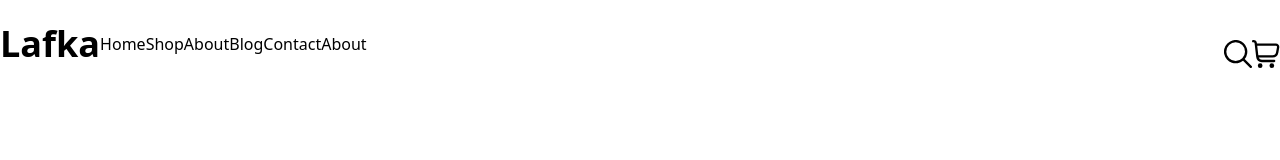
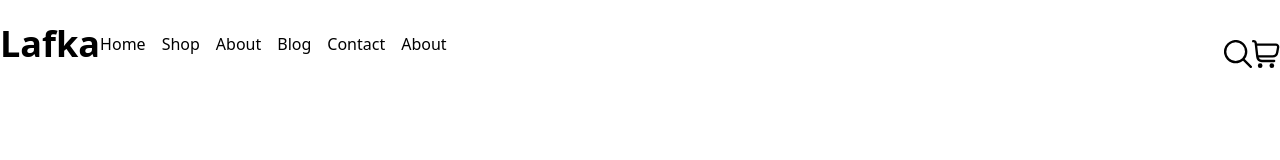
Before and after one commit to Perch001/e-commerce-story, a React (Vite) app: page / in a window 1280 px wide. Shown: the top 160 px of the page. Built offline with nearby package versions, Linux system fonts and the light colour scheme; no server answers.

Commit message:
create route

```diff
--- a/src/App.jsx
+++ b/src/App.jsx
@@ -6,6 +6,7 @@ import SideBar from "./components/products/SideBar.jsx";
 import {fetchProductsCategories} from "./store/categoriesSlice.js";
 import ProductItem from "./components/products/ProductItem.jsx";
 import HomePage from "./components/pages/HomePage.jsx";
+import AppRoute from "./components/AppRoute.jsx";
 
 function App() {
   const dispatch = useDispatch();
@@ -13,9 +14,10 @@ function App() {
       dispatch(fetchProducts())
       dispatch(fetchProductsCategories())
   }, [dispatch]);
+  const selectUser = false
   return (
     <>
-        <HomePage />
+        <AppRoute />
         {/*<ProductItem />*/}
         {/*<div className="flex">*/}
         {/*    <SideBar />*/}
--- /dev/null
+++ b/src/components/AppRoute.jsx
@@ -0,0 +1,32 @@
+import React from 'react';
+import {privateRoute, publicRoute} from "./routes/index.js";
+import {Route, Routes} from "react-router-dom";
+
+const AppRoute = () => {
+    const selectUser = true;
+    return (
+        <>
+            <Routes>
+                {selectUser
+                    ? privateRoute.map(route => (
+                        <Route
+                            key={route.path}
+                            path={route.path}
+                            element={<route.component />}
+                        />
+                    ))
+                    : publicRoute.map(route => (
+                        <Route
+                            key={route.path}
+                            path={route.path}
+                            element={<route.component />}
+                        />
+                    ))
+                }
+            </Routes>
+
+        </>
+    );
+};
+
+export default AppRoute;
--- /dev/null
+++ b/src/components/pages/Auth/LoginPage.jsx
@@ -0,0 +1,13 @@
+import React from 'react';
+
+const LoginPage = () => {
+    return (
+        <div>
+            Hello
+            Login
+            Password
+        </div>
+    );
+};
+
+export default LoginPage;
--- a/src/components/pages/NavBar.jsx
+++ b/src/components/pages/NavBar.jsx
@@ -9,12 +9,12 @@ const NavBar = () => {
                     <div className="flex items-center">
                         <h1 className="text-4xl font-bold">Lafka</h1>
                         <div>
-                            <a href="/">Home</a>
-                            <a href="/">Shop</a>
-                            <a href="/">About</a>
-                            <a href="/">Blog</a>
-                            <a href="/">Contact</a>
-                            <a href="/">About</a>
+                            <a href="/" className="mr-4">Home</a>
+                            <a href="/" className="mr-4">Shop</a>
+                            <a href="/" className="mr-4">About</a>
+                            <a href="/" className="mr-4">Blog</a>
+                            <a href="/" className="mr-4">Contact</a>
+                            <a href="/" className="mr-4">About</a>
                         </div>
                     </div>
                     <div className="flex justify-center mt-5">
--- /dev/null
+++ b/src/components/routes/index.js
@@ -0,0 +1,10 @@
+import HomePage from "../pages/HomePage.jsx";
+import LoginPage from "../pages/Auth/LoginPage.jsx";
+
+export const privateRoute = [
+    {path: "/", component: HomePage, exact: true},
+]
+
+export const publicRoute = [
+    {path: "/", component: LoginPage, exact: true},
+]
--- a/src/main.jsx
+++ b/src/main.jsx
@@ -4,9 +4,12 @@ import './index.css'
 import App from './App.jsx'
 import {Provider} from "react-redux";
 import store from './store';
+import {BrowserRouter} from "react-router-dom";
 
 createRoot(document.getElementById('root')).render(
-  <Provider store={store}>
-    <App />
-  </Provider>,
+  <BrowserRouter>
+      <Provider store={store}>
+          <App />
+      </Provider>
+  </BrowserRouter>
 )
```
